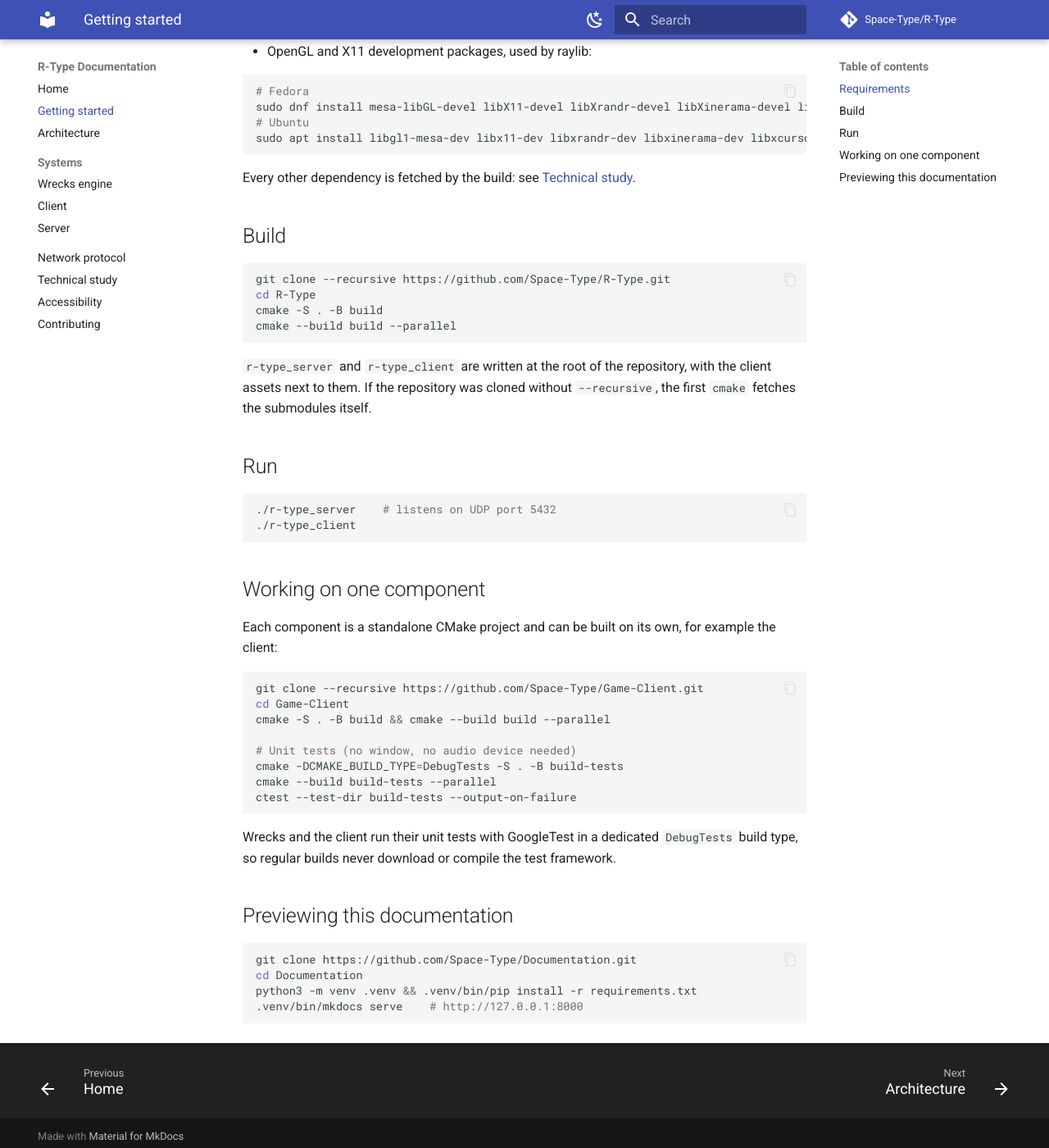
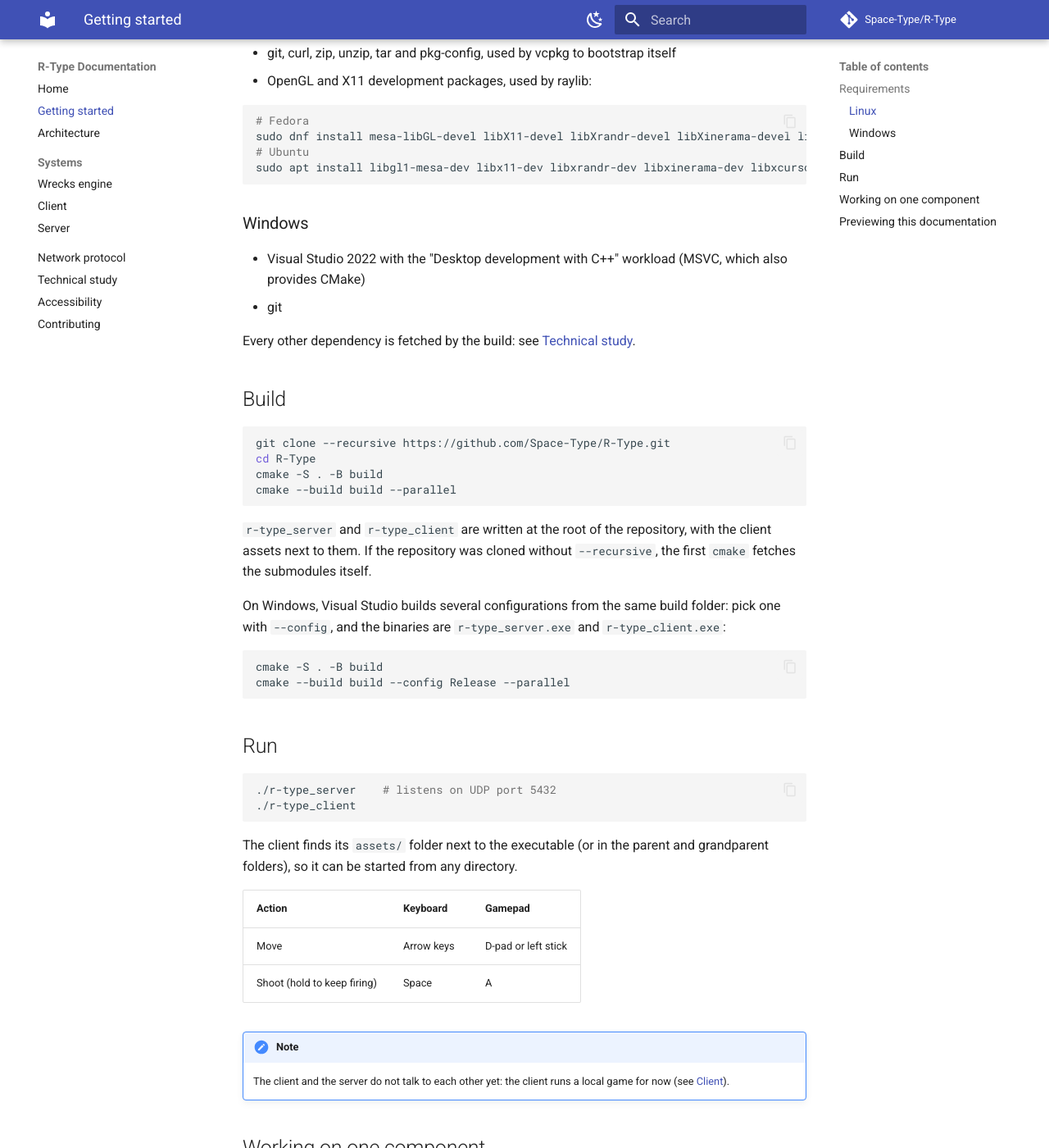
Before and after one commit to Space-Type/Documentation, an MkDocs documentation site: the page built from docs/getting-started.md, in a window 1280 px wide and 1400 px high, scrolled down 349 px. Shown: the whole window at 82% size. Built offline with MkDocs 1.6.1 and Material for MkDocs 9.7.7, drawn with Linux system fonts in a browser that asks for light colours; comment, search, counter and statistics services are not loaded; some of the changed text lies outside the part shown.

Commit message:
docs(getting-started): document the Windows build and the controls

````diff
--- a/docs/getting-started.md
+++ b/docs/getting-started.md
@@ -2,8 +2,10 @@
 
 ## Requirements
 
-Supported platform: **Linux**. Windows support is in progress (Wrecks already
-builds and passes its tests on Windows in CI).
+Supported platforms: **Linux** and **Windows**. Both are built in CI on every
+pull request.
+
+### Linux
 
 - A C++23 compiler (GCC 14 or newer)
 - CMake 3.20 or newer
@@ -16,6 +18,12 @@ sudo dnf install mesa-libGL-devel libX11-devel libXrandr-devel libXinerama-devel
 # Ubuntu
 sudo apt install libgl1-mesa-dev libx11-dev libxrandr-dev libxinerama-dev libxcursor-dev libxi-dev
 ```
+
+### Windows
+
+- Visual Studio 2022 with the "Desktop development with C++" workload (MSVC,
+  which also provides CMake)
+- git
 
 Every other dependency is fetched by the build: see
 [Technical study](technical-study.md#build-system-and-dependencies).
@@ -33,12 +41,33 @@ cmake --build build --parallel
 with the client assets next to them. If the repository was cloned without
 `--recursive`, the first `cmake` fetches the submodules itself.
 
+On Windows, Visual Studio builds several configurations from the same build
+folder: pick one with `--config`, and the binaries are `r-type_server.exe` and
+`r-type_client.exe`:
+
+```sh
+cmake -S . -B build
+cmake --build build --config Release --parallel
+```
+
 ## Run
 
 ```sh
 ./r-type_server    # listens on UDP port 5432
 ./r-type_client
 ```
+
+The client finds its `assets/` folder next to the executable (or in the parent
+and grandparent folders), so it can be started from any directory.
+
+| Action | Keyboard | Gamepad |
+|---|---|---|
+| Move | Arrow keys | D-pad or left stick |
+| Shoot (hold to keep firing) | Space | A |
+
+!!! note
+    The client and the server do not talk to each other yet: the client runs
+    a local game for now (see [Client](systems/client.md#current-state-and-next-steps)).
 
 ## Working on one component
 
````
